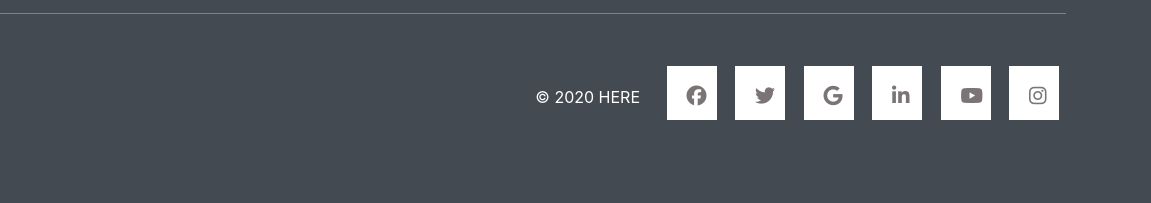
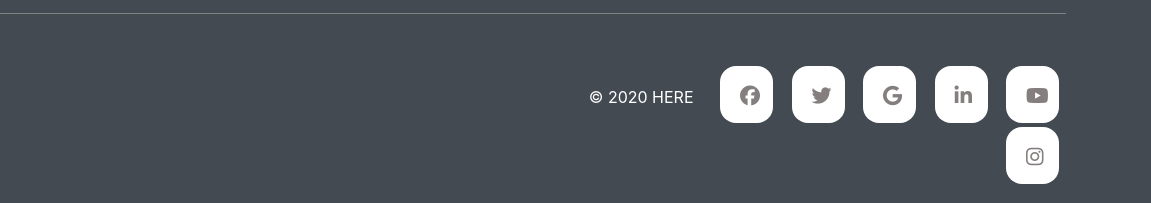
Before and after one commit to milon425/Milon-Sarker-proj-7, a plain HTML site: page index.html in a window 1280 px wide. Shown: the part 7456-7659 px from the top of the page, 129-1280 px from the left. Drawn offline with nearby package versions, Linux system fonts and the light colour scheme.

Commit message:
Update style.css

```diff
--- a/css/style.css
+++ b/css/style.css
@@ -442,11 +442,12 @@ padding: 0px 15px;
 .footer span{}
 .footer span a{
 
-    color: #7b7474;
+  color: #847e7e;
     margin: 2px 7px;
-    height: 54px;
-    width: 50px;
+    height: 57px;
+    width: 53px;
     background: white;
+    border-radius: 16px;
     font-size: 20px;
 }
 .row hr{
```
